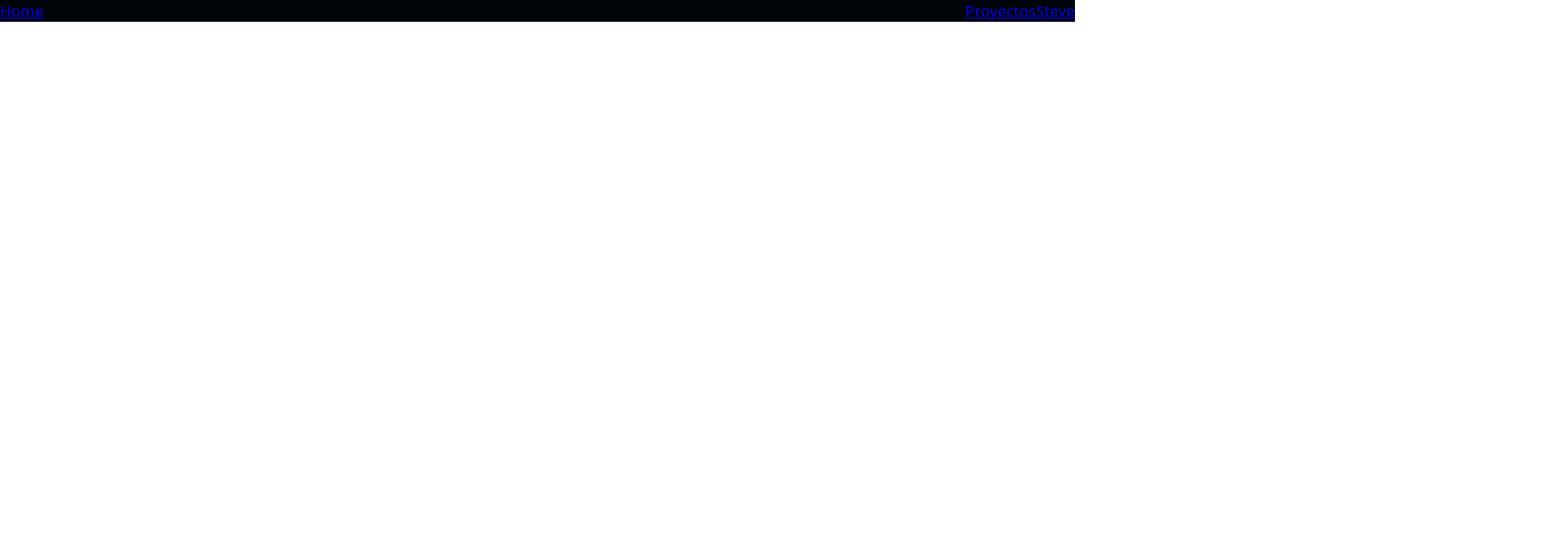
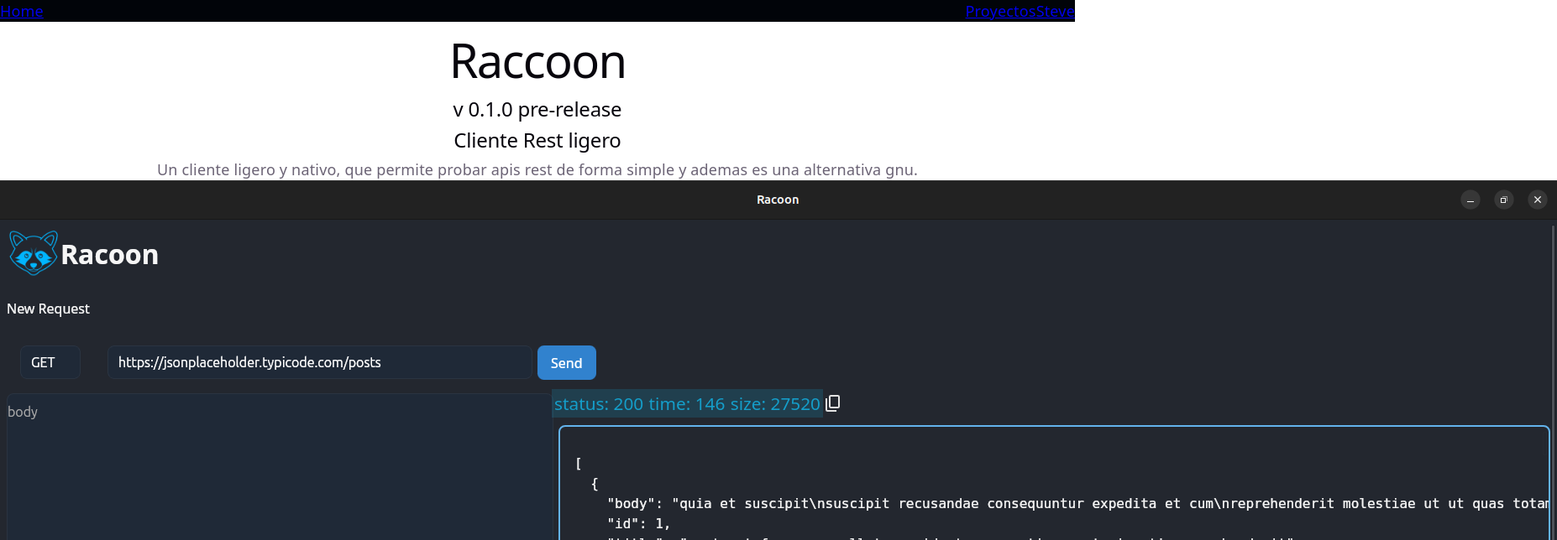
Before and after one commit to SteveBartmoss/projectStreetKid, a React (Vite) app: page /raccoon in a window 1280 px wide. Shown: the top 644 px of the page at 84% size, 1854 px wide, since content can reach past the window. Built offline with nearby package versions, Linux system fonts and the light colour scheme.

Commit message:
feat: Se implemento la ruta para el proyecto raccoon

```diff
--- a/src/router/mainRouter.jsx
+++ b/src/router/mainRouter.jsx
@@ -2,6 +2,7 @@ import { BrowserRouter, Route, Routes } from "react-router-dom";
 import { Home } from "../pages/home";
 import { MainLayout } from "../layouts/mainLayout";
 import { Projects } from "../pages/projects";
+import { Raccoon } from "../pages/raccoon";
 
 
 export function MainRouter() {
@@ -12,6 +13,7 @@ export function MainRouter() {
                 <Routes>
                     <Route path="/" element={<Home />} />
                     <Route path="/projects" element={<Projects />} />
+                    <Route path="/raccoon" element={<Raccoon />} />
                 </Routes>
             </MainLayout>
         </BrowserRouter>
```
